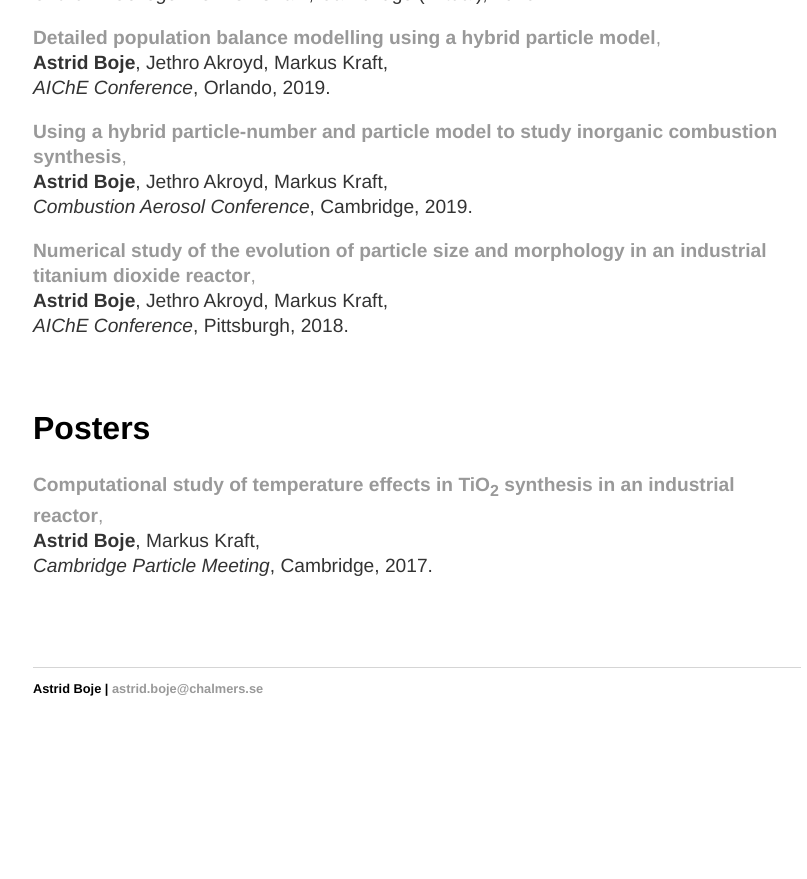
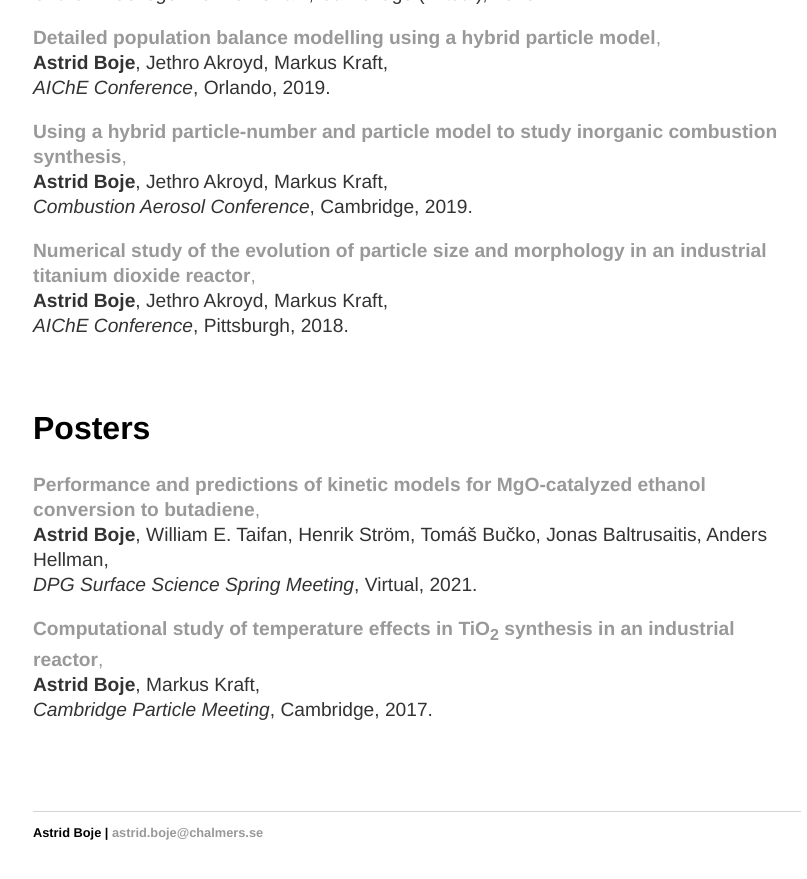
Before and after one commit to aab64/aab64.github.io, a Jekyll site: the page built from publications/index.html, in a window 1280 px wide and 900 px high, scrolled down 1378 px. Shown: the top 879 px of the window, without its empty margins (223-1030 px from the left). Built offline with Jekyll 4.4.1, drawn with Linux system fonts in a browser that asks for light colours; before the commit the page ends 2134 px from its top, so only the background shows below that.

Commit message:
Added DPG talk

```diff
--- a/publications/index.html
+++ b/publications/index.html
@@ -163,6 +163,17 @@ title: Astrid Boje | Publications
 
 <div class="post-content">
 	<p>
+		<a href="https://www.dpg-verhandlungen.de/year/2021/conference/surfacescience/part/o/session/20/contribution/4">
+			<strong>Performance and predictions of kinetic models for MgO-catalyzed ethanol conversion to butadiene</strong>,
+ 		</a>
+		<br/>
+		<strong>Astrid Boje</strong>, William E. Taifan, Henrik Str&ouml;m, Tom&aacute;&scaron; Bu&ccaron;ko, Jonas Baltrusaitis, Anders Hellman,
+		<br/>
+		<em>DPG Surface Science Spring Meeting</em>,
+		Virtual,
+		2021.
+	</p>
+	<p>
 		<a href="http://www.cambridgeparticlemeeting.org/2017">
 			<strong>Computational study of temperature effects in TiO<sub>2</sub> synthesis in an industrial reactor</strong>,
  		</a>
```
